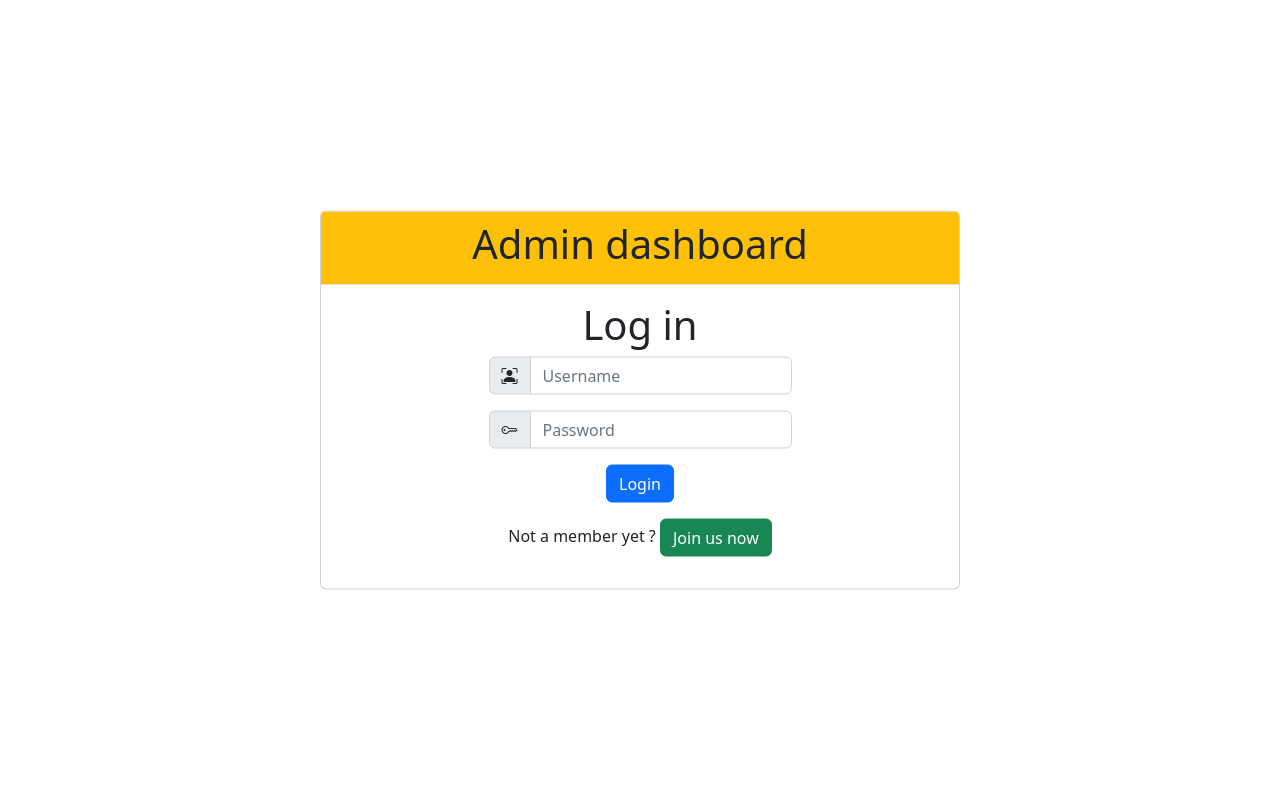
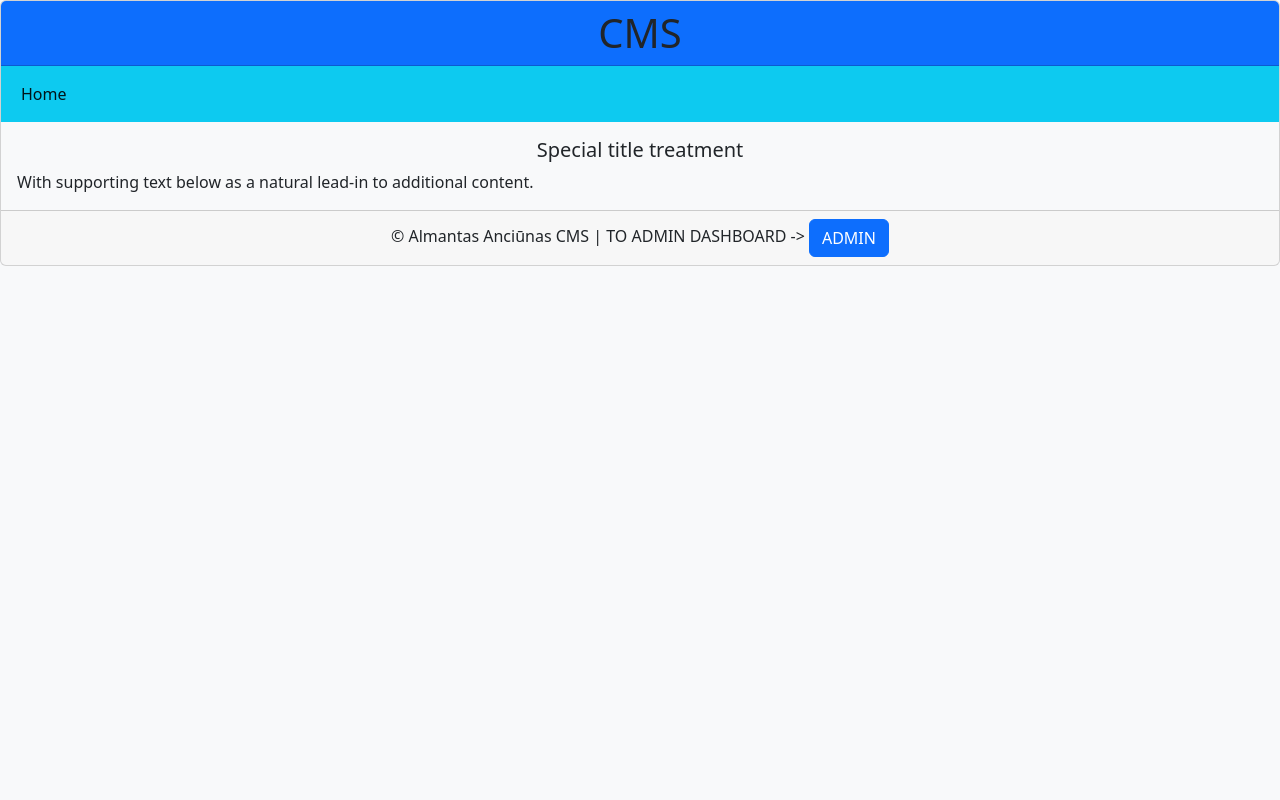
Before and after one commit to Almantas1112/OOP_PHP, a PHP site: page /CMS_Sprint/ in a window 1280 px wide. Run offline with PHP 8.4, Linux system fonts and the light colour scheme.

Commit message:
Fixing routing and adding main page

```diff
--- a/index.php
+++ b/index.php
@@ -2,30 +2,51 @@
 $request = $_SERVER['REQUEST_URI'];
 switch($request){
     case '/':
+        require (__DIR__ . '/src/Views/index.php');
+        break;
+    case '':
+        require (__DIR__ . '/src/Views/index.php');
+        break;
+    case '/CMS_Sprint/':
+        require (__DIR__ . '/src/Views/index.php');
+        break;
+    case '/CMS_Sprint/index.php':
+        require (__DIR__ . '/src/Views/index.php');
+        break;
+    case '/CMS_Sprint/admin/Main?path=Join-us-now%2F';
         require (__DIR__ . '/src/Views/Admin/index.php');
         break;
-    case '':
+    case '/CMS_Sprint/admin/index';
         require (__DIR__ . '/src/Views/Admin/index.php');
         break;
-    case '/CMS_Sprint/':
+    case '/CMS_Sprint/admin/index?path=Join-us-now%2F';
         require (__DIR__ . '/src/Views/Admin/index.php');
         break;
-    case '/CMS_Sprint/index.php?path=Join-us-now%2F':
+    case '/CMS_Sprint/admin/Main':
         require (__DIR__ . '/src/Views/Admin/index.php');
         break;
-    case '/CMS_Sprint/index.php':
-        require (__DIR__ . '/src/Views/Admin/index.php');
-        break;
-    case '/CMS_Sprint/?path=Join-us-now%2F':
-        require (__DIR__ . '/src/Views/Admin/index.php');
+    case '/CMS_Sprint/admin.php';
+        require (__DIR__ . '/src/Views/Admin/admin.php');
         break;
     case '/CMS_Sprint/admin.php?admin=Add_Page';
         require (__DIR__ . '/src/Views/Admin/admin.php');
         break;
-    case '/CMS_Sprint/admin.php';
+    case '/CMS_Sprint/admin?admin=Add_Page#';
+        require (__DIR__ . '/src/Views/Admin/admin.php');
+        break;
+        case '/CMS_Sprint/admin?admin=Add_Page';
         require (__DIR__ . '/src/Views/Admin/admin.php');
         break;
     case '/CMS_Sprint/logout.php';
+        require (__DIR__ . '/src/Views/Admin/logout.php');
+        break;
+    case '/CMS_Sprint/admin/Add';
+        require (__DIR__ . '/src/Views/Admin/admin.php');
+        break;
+    case '/CMS_Sprint/admin';
+        require (__DIR__ . '/src/Views/Admin/admin.php');
+        break;
+    case '/CMS_Sprint/logout';
         require (__DIR__ . '/src/Views/Admin/logout.php');
         break;
     case '/CMS_Sprint/404';
--- a/src/Interfaces/AdminMainMenu.php
+++ b/src/Interfaces/AdminMainMenu.php
@@ -46,7 +46,7 @@ class AdminMainMenu implements AdminInterfaces
                             <a class="nav-link active" href="#">Admin</a>
                         </li>
                         <li class="nav-item">
-                            <a class="nav-link" href="/CMS_Sprint/logout.php">Log out</a>
+                            <a class="nav-link" href="/CMS_Sprint/logout">Log out</a>
                         </li>
                     </ul>
                 </div>
@@ -76,10 +76,10 @@ class AdminMainMenu implements AdminInterfaces
             <div class="card-header">
                 <ul class="nav nav-pills card-header-pills">
                     <li class="nav-item">
-                        <a class="nav-link active" href="/CMS_Sprint/admin.php">Admin</a>
+                        <a class="nav-link active" href="/CMS_Sprint/admin">Admin</a>
                     </li>
                     <li class="nav-item">
-                        <a class="nav-link" href="/CMS_Sprint/logout.php">Log out</a>
+                        <a class="nav-link" href="/CMS_Sprint/logout">Log out</a>
                     </li>
                 </ul>
             </div>
@@ -135,7 +135,7 @@ class AdminMainMenu implements AdminInterfaces
             </p>
             <p class="change_link">
                 Already a member ?
-                <a href="index.php" class="btn btn-success"> Go and log in</a>
+                <a href="index" class="btn btn-success"> Go and log in</a>
             </p>
         </form>
     </div>
--- a/src/Interfaces/Main.php
+++ b/src/Interfaces/Main.php
@@ -4,6 +4,47 @@ require_once 'MainInterfaces.php';
 
 class Main implements MainInterfaces
 {
+    public function index()
+    {
+        echo '
+        <link href="https://cdn.jsdelivr.net/npm/bootstrap@5.2.0-beta1/dist/css/bootstrap.min.css" rel="stylesheet" integrity="sha384-0evHe/X+R7YkIZDRvuzKMRqM+OrBnVFBL6DOitfPri4tjfHxaWutUpFmBp4vmVor" crossorigin="anonymous">
+        <script src="https://cdn.jsdelivr.net/npm/bootstrap@5.2.0-beta1/dist/js/bootstrap.bundle.min.js" integrity="sha384-pprn3073KE6tl6bjs2QrFaJGz5/SUsLqktiwsUTF55Jfv3qYSDhgCecCxMW52nD2" crossorigin="anonymous"></script>
+        <script src="https://cdn.jsdelivr.net/npm/@popperjs/core@2.11.5/dist/umd/popper.min.js" integrity="sha384-Xe+8cL9oJa6tN/veChSP7q+mnSPaj5Bcu9mPX5F5xIGE0DVittaqT5lorf0EI7Vk" crossorigin="anonymous"></script>
+        <script src="https://cdn.jsdelivr.net/npm/bootstrap@5.2.0-beta1/dist/js/bootstrap.min.js" integrity="sha384-kjU+l4N0Yf4ZOJErLsIcvOU2qSb74wXpOhqTvwVx3OElZRweTnQ6d31fXEoRD1Jy" crossorigin="anonymous"></script>
+        <link rel="stylesheet" href="https://cdn.jsdelivr.net/npm/bootstrap-icons@1.8.3/font/bootstrap-icons.css">
+        ';
+        echo '
+        <body class="bg-light">
+        <div class="card">
+            <h1 class="card-header text-center bg-primary">CMS</h1>
+            <nav class="navbar navbar-expand-lg bg-info">
+                <div class="container-fluid">
+                    <button class="navbar-toggler" type="button" data-bs-toggle="collapse" data-bs-target="#navbarNav" aria-controls="navbarNav" aria-expanded="false" aria-label="Toggle navigation">
+                        <span class="navbar-toggler-icon"></span>
+                    </button>
+                    <div class="collapse navbar-collapse" id="navbarNav">
+                        <ul class="navbar-nav">
+                            <li class="nav-item">
+                                <a class="nav-link active" aria-current="page" href="#">Home</a>
+                            </li>
+                        </ul>
+                    </div>
+                </div>
+            </nav>
+            <div class="card-body bg-light">
+                <h5 class="card-title text-center">Special title treatment</h5>
+                <p class="card-text">
+                With supporting text below as a natural lead-in to additional content.
+                </p>
+            </div>
+            <div class="card-footer text-center">
+                © Almantas Anciūnas CMS | TO ADMIN DASHBOARD -> <a class="btn btn-primary" href="/CMS_Sprint/admin/Main" role="button">ADMIN</a>
+            </div>
+        </div>
+        <body>
+        ';
+    }
+
     public function Error_404()
     {
         $images = array(
--- a/src/Interfaces/MainInterfaces.php
+++ b/src/Interfaces/MainInterfaces.php
@@ -3,4 +3,5 @@
 interface MainInterfaces
 {
     public function Error_404();
+    public function index();
 }
--- a/src/Views/Admin/index.php
+++ b/src/Views/Admin/index.php
@@ -25,7 +25,7 @@
 
 <?php
 function redirect_to_admin_page(){
-    header("Location: /CMS_Sprint/admin.php");
+    header("Location: /CMS_Sprint/admin");
 }
 
 require_once(realpath('src/Controllers/dbFunction.php'));
--- /dev/null
+++ b/src/Views/index.php
@@ -0,0 +1,4 @@
+<?php
+require_once(realpath('src/Interfaces/Main.php'));
+$indexPage = new Main();
+$indexPage->index();
```
Also changed, not shown: bootstrap.php (+0 -14 lines).
